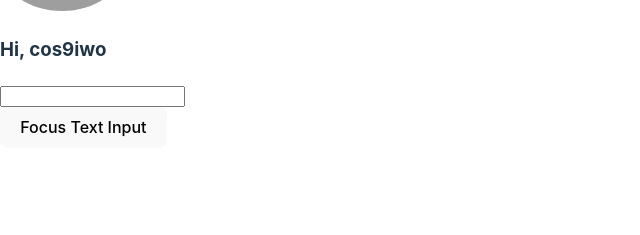
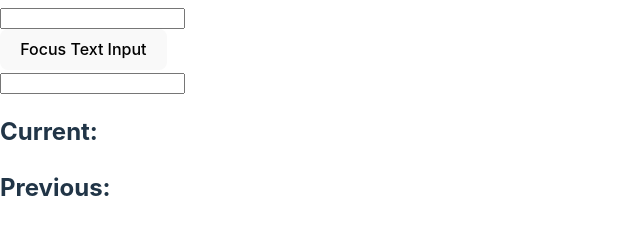
Before and after one commit to idontknowtoobrother/hook-react-2023, a React (Vite) app: page / in a window 1280 px wide. Shown: the part 405-640 px from the top of the page, without its empty margins (0-640 px from the left). Built offline with nearby package versions, Linux system fonts and the light colour scheme; no server answers; grey boxes are pictures that could not be loaded.

Commit message:
done: useRef for tracking a previous value

```diff
--- a/src/App.jsx
+++ b/src/App.jsx
@@ -41,6 +41,13 @@ function App() {
     inputElement.current.focus()
   }
 
+  // useRef 'Tracking Previous Value
+  const [text, setText] = useState("")
+  const previousText = useRef("")
+  useEffect(()=>{
+    previousText.current = text
+  }, [text])
+
   return (
     <div className="App">
       <UserContext.Provider value={user}>
@@ -51,6 +58,11 @@ function App() {
         <input type="text" ref={inputElement} /><br />
         <button onClick={focusInput}>Focus Text Input</button>
       </div>
+      <div>
+        <input type="text" value={text} onChange={(e) => setText(e.target.value)}/>
+        <h2>Current: {text}</h2>
+        <h2>Previous: {previousText.current}</h2>
+      </div>
     </div>
   )
 
```
